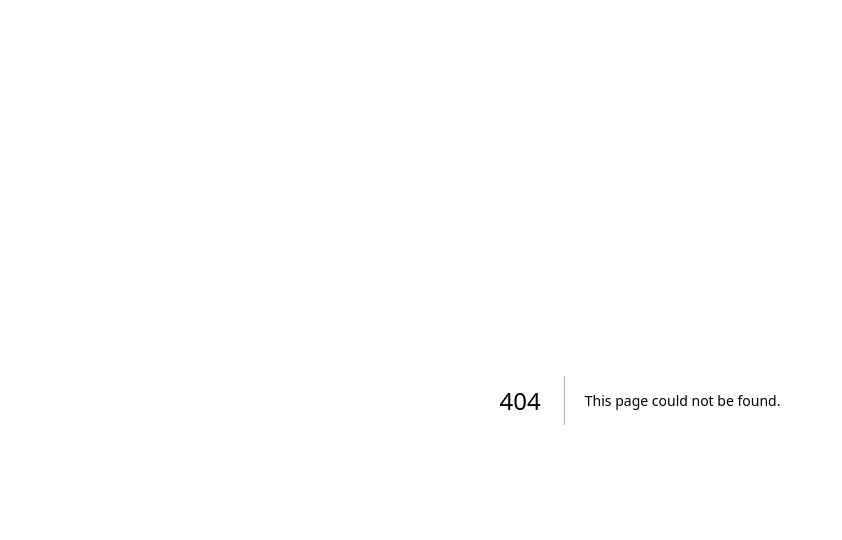
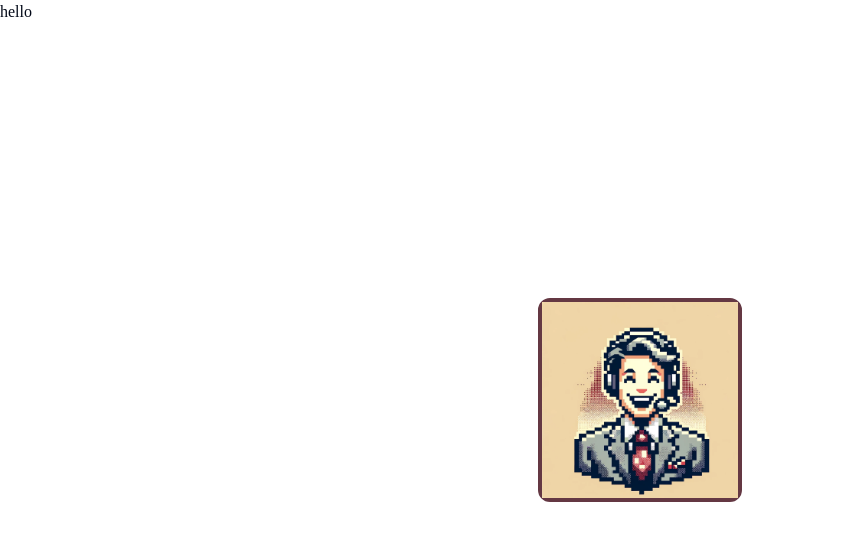
Before and after one commit to nose221834/ChatGP, a Next.js app in the folder view/: page /rase/interactive/1 in a window 1280 px wide. Before the commit this address had no page. Shown: the top 540 px of the page, without its empty margins (0-842 px from the left). Built offline with nearby package versions, Linux system fonts and the light colour scheme; a web font is replaced by a local one.

Commit message:
race画面のページindexを作成

```diff
--- /dev/null
+++ b/view/src/app/rase/interactive/[id]/page.tsx
@@ -0,0 +1,7 @@
+export default function Home() {
+  return (
+    <main>
+      <div>hello</div>
+    </main>
+  );
+}
--- /dev/null
+++ b/view/src/app/rase/layout.tsx
@@ -0,0 +1,26 @@
+import Image from "next/image";
+
+export default function RaceLayout({
+  children,
+}: Readonly<{
+  children: React.ReactNode;
+}>) {
+  return (
+    <html lang="en" suppressHydrationWarning>
+      <head />
+      <body className="">
+        <div className="flex flex-col items-center bg-basecolor absolute top-1/2 left-1/2 -translate-x-1/2 -translate-y-1/2 border-4 border-accentcolor rounded-xl">
+          <Image
+            src="/announcer.webp"
+            alt="announcer"
+            width={196}
+            height={196}
+            priority
+            className=""
+          />
+        </div>
+        {children}
+      </body>
+    </html>
+  );
+}
```
Also changed, not shown: view/src/app/rase/progress/[id]/page.tsx (added).
